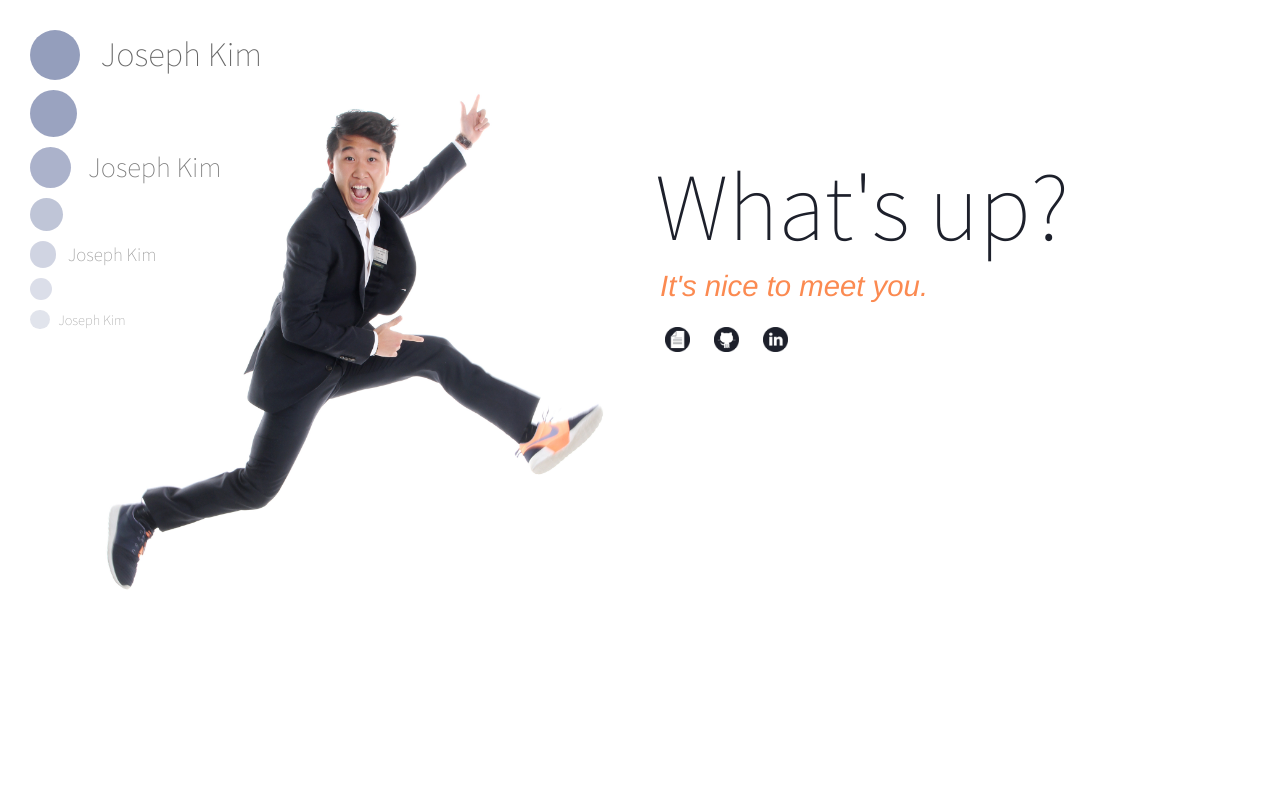
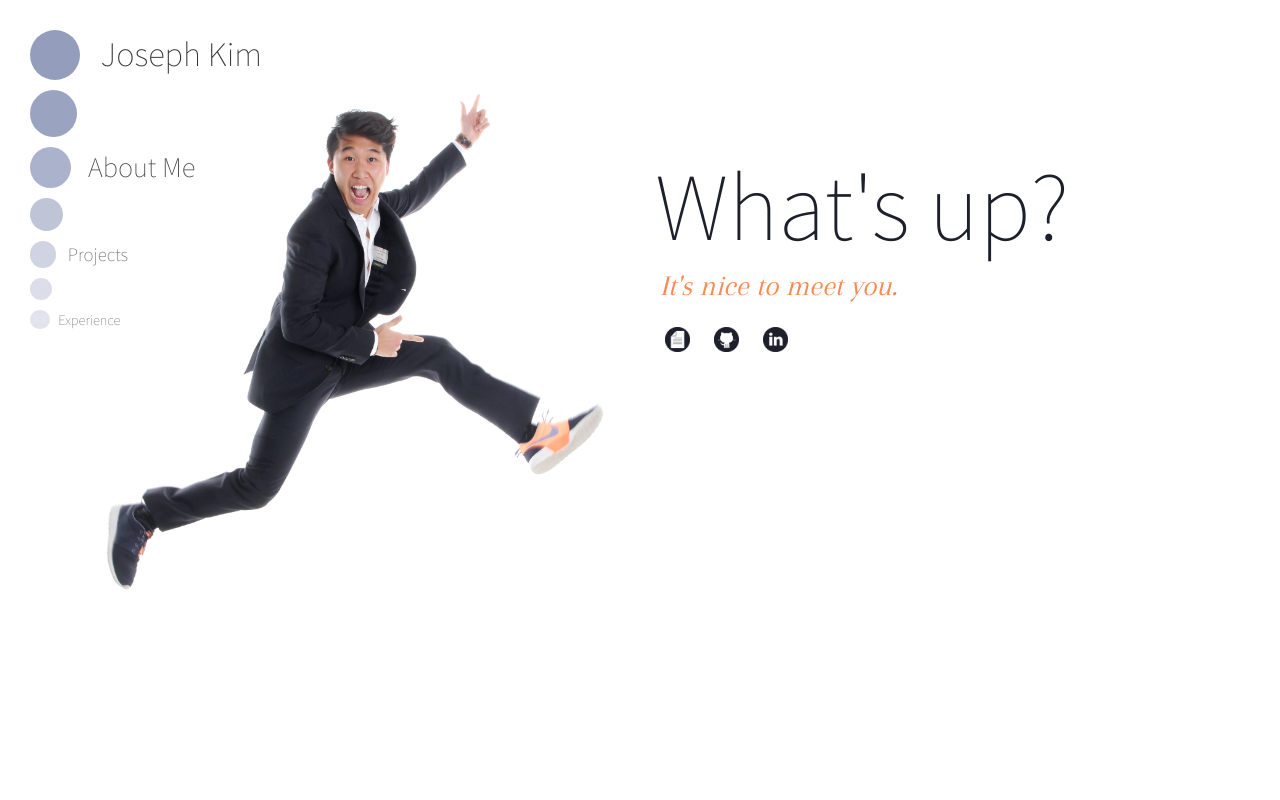
Before and after one commit to jgzuke/jkim0120.github.io, a plain HTML site: page index.html in a window 1280 px wide. Shown: the top 800 px of the page. Drawn offline with nearby package versions, Linux system fonts and the light colour scheme.

Commit message:
Semi-complete navbar without links

```diff
--- a/css/style.css
+++ b/css/style.css
@@ -12,7 +12,7 @@
 	}
 
 #bothead>h2 {
-	font-family: 'arapeyregular', 'playfair_displayregular', 'Times New Roman' serif;
+	font-family: 'arapeyregular', 'playfair_displayregular', 'Times New Roman', serif;
 	font-size: 22pt;
 	font-weight: 400;
 	font-style: italic;
@@ -35,7 +35,7 @@
 }
 
 #navbar {
-	width: 400px;
+	width: 500px;
 	height: 500px;
 	margin: 30px;
 	position: fixed;
@@ -57,6 +57,12 @@
 	font-size: 250%;
 	font-weight: 200;
 	opacity: 1;
+}
+
+.navpage a{
+	text-decoration: none !important;
+	color: inherit;
+
 }
 
 .circle {
--- a/index.html
+++ b/index.html
@@ -17,13 +17,13 @@
 	<body>
 
 		<div id="navbar" class="fadeIn" role="navigation">
-			<a id="l0" class="navlinks" href="https://github.com/jkim0120"><div id="c0" class="circle"></div></a><div id="p0" class="navpage"><p>&nbsp&nbsp&nbspJoseph Kim</p></div>
+			<a id="l0" class="navlinks" href="https://github.com/jkim0120"><div id="c0" class="circle"></div></a><div id="p0" class="navpage"><a href="https://github.com/jkim0120">&nbsp&nbsp&nbspJoseph Kim</a></div>
 			<a id="l1" class="navlinks"><div id="c1" class="circle"></div></a><div id="p1" class="navpage"></div>
-			<a id="l2" class="navlinks" href="https://github.com/jkim0120"><div id="c2" class="circle"></div></a><div id="p2" class="navpage"><p>&nbsp&nbsp&nbspJoseph Kim</p></div>
+			<a id="l2" class="navlinks" href="https://github.com/jkim0120"><div id="c2" class="circle"></div></a><div id="p2" class="navpage"><a href="https://github.com/jkim0120">&nbsp&nbsp&nbspAbout Me</a></div>
 			<a id="l3" class="navlinks"><div id="c3" class="circle"></div></a><div id="p3" class="navpage"></div>
-			<a id="l4" class="navlinks" href="https://github.com/jkim0120"><div id="c4" class="circle"></div></a><div id="p4" class="navpage"><p>&nbsp&nbsp&nbspJoseph Kim</p></div>
+			<a id="l4" class="navlinks" href="https://github.com/jkim0120"><div id="c4" class="circle"></div></a><div id="p4" class="navpage"><a href="https://github.com/jkim0120">&nbsp&nbsp&nbspProjects</a></div>
 			<a id="l5" class="navlinks"><div id="c5" class="circle"></div></a><div id="p5" class="navpage"></div>
-			<a id="l6" class="navlinks" href="https://github.com/jkim0120"><div id="c6" class="circle"></div></a><div id="p6" class="navpage"><p>&nbsp&nbsp&nbspJoseph Kim</p></div>
+			<a id="l6" class="navlinks" href="https://github.com/jkim0120"><div id="c6" class="circle"></div></a><div id="p6" class="navpage"><a href="https://github.com/jkim0120">&nbsp&nbsp&nbspExperience</a></div>
 		</div>
 		<div id="test"></div>
 		<div class="container">
--- a/js/main.js
+++ b/js/main.js
@@ -27,7 +27,7 @@ $(document).ready(function() {
     		height: circleSize[i], opacity: (circleSize[i] - 8)/100}, 25);
     	$(navlinks[i]).stop().animate({width: circleSize[i], height: circleSize[i]}, 25);
     	$(navpage[i]).stop().animate({height: circleSize[i],
-    		 fontSize: fontSize[i] + "%", opacity: (circleSize[i] + 25)/100}, 25);
+    		 fontSize: fontSize[i] + "%", opacity: (circleSize[i] + 50)/100}, 25);
     }
 });
 
@@ -60,6 +60,6 @@ $(window).scroll(function () {
     		height: circleSize[i], opacity: (circleSize[i] - 8)/100}, 25);
     	$(navlinks[i]).stop().animate({width: circleSize[i], height: circleSize[i]}, 25);
     	$(navpage[i]).stop().animate({height: circleSize[i],
-    		 fontSize: fontSize[i] + "%", opacity: (circleSize[i] + 25)/100}, 25);
+    		 fontSize: fontSize[i] + "%", opacity: (circleSize[i] + 50)/100}, 25);
     }
 });
```
